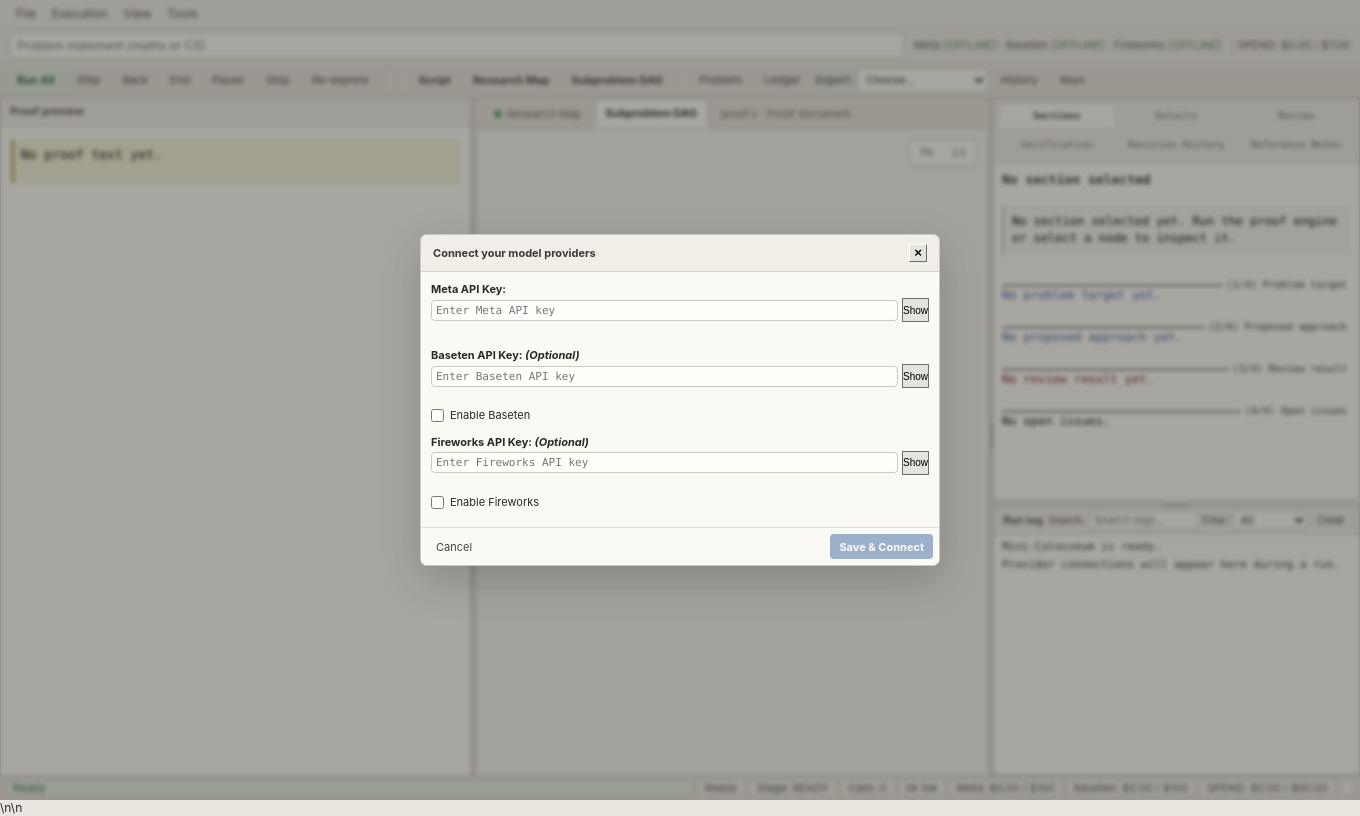
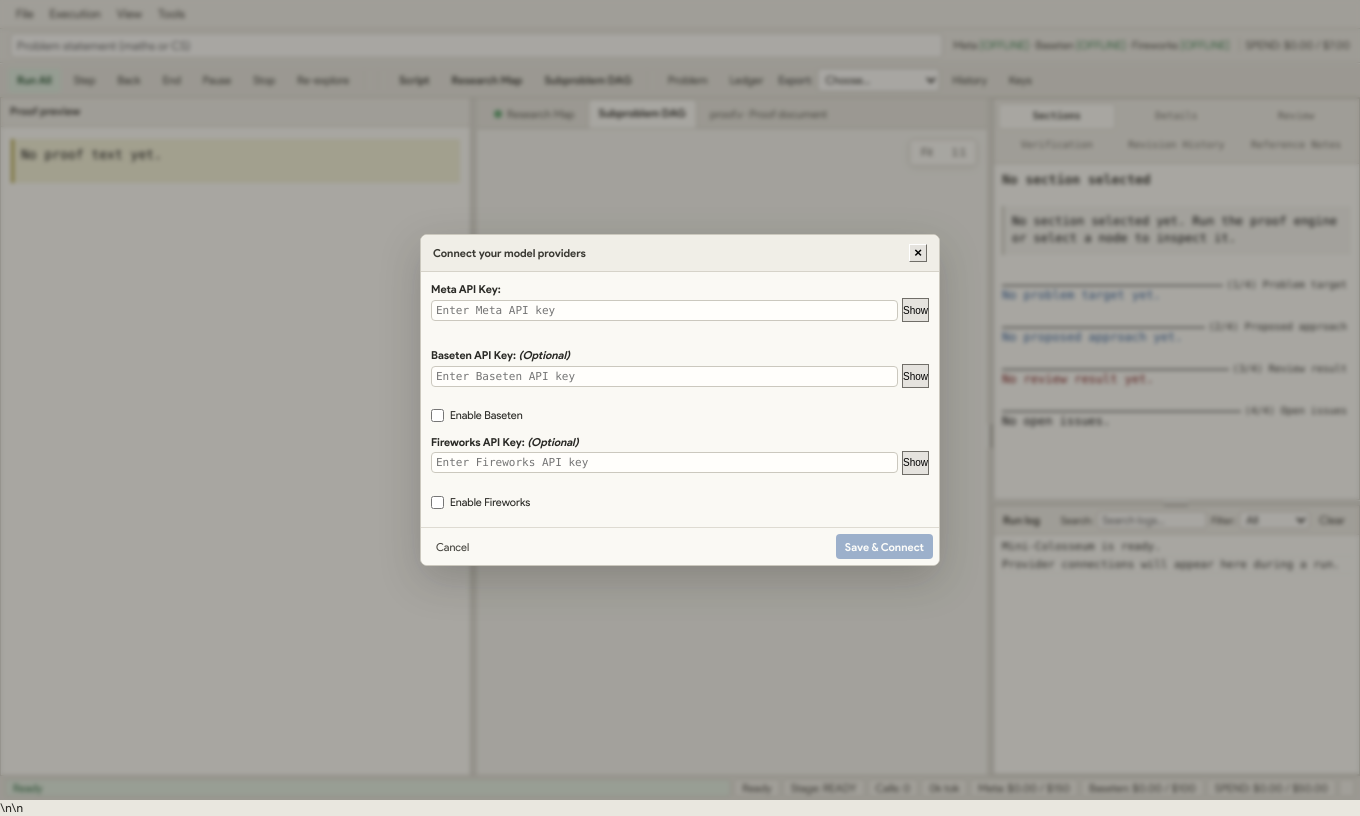
Before and after one commit to Vishisht3/mini-colosseum, an Electron app: page frontend/index.html in a window 1360 px wide. Drawn offline with Linux system fonts and the light colour scheme; no server answers.

Commit message:
Use Product Sans for reference-matched UI

```diff
--- a/frontend/css/style.css
+++ b/frontend/css/style.css
@@ -2,6 +2,30 @@
  * Mini-Colosseum CoqIDE Authentic UI Theme - High-Functionality Edition
  * Strictly functional, zero filler: every button and control is actively wired.
  */
+
+@font-face {
+  font-family: "Product Sans";
+  src: url("../assets/fonts/ProductSans-Regular.ttf") format("truetype");
+  font-style: normal;
+  font-weight: 400;
+  font-display: swap;
+}
+
+@font-face {
+  font-family: "Product Sans";
+  src: url("../assets/fonts/ProductSans-Medium.ttf") format("truetype");
+  font-style: normal;
+  font-weight: 500;
+  font-display: swap;
+}
+
+@font-face {
+  font-family: "Product Sans";
+  src: url("../assets/fonts/ProductSans-Bold.ttf") format("truetype");
+  font-style: normal;
+  font-weight: 700;
+  font-display: swap;
+}
 
 :root {
   /* Classic GTK/CoqIDE grey palette */
@@ -1360,7 +1384,7 @@ svg text {
   --syntax-declaration: #a35336;
   --syntax-tactic: #40794d;
   --syntax-comment: #8e6b58;
-  --font-ui: Inter, -apple-system, BlinkMacSystemFont, "Segoe UI", sans-serif;
+  --font-ui: "Product Sans", Inter, -apple-system, BlinkMacSystemFont, "Segoe UI", sans-serif;
   --font-mono: "SFMono-Regular", Consolas, "Liberation Mono", monospace;
 }
 
```
Also changed, not shown: frontend/assets/fonts/ProductSans-Bold.ttf (added), frontend/assets/fonts/ProductSans-Medium.ttf (added), frontend/assets/fonts/ProductSans-Regular.ttf (added), 1 other file.
